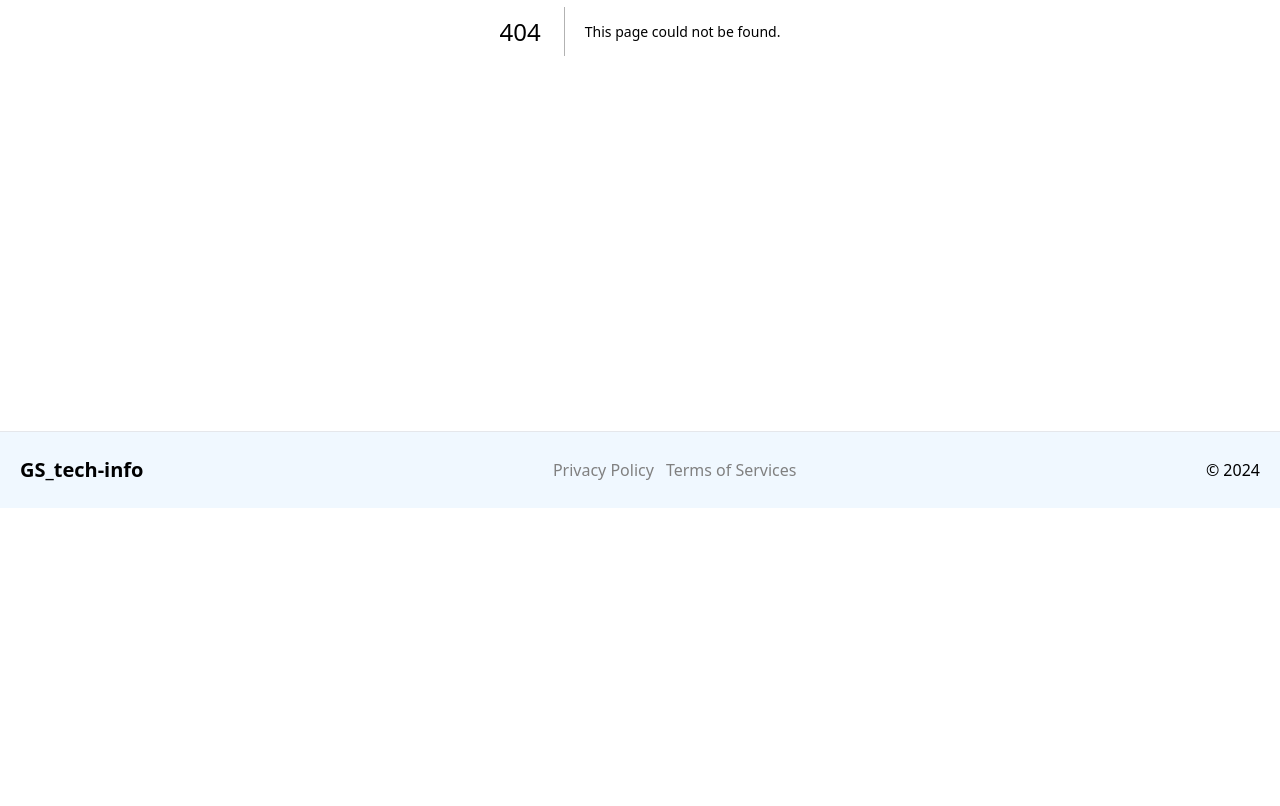
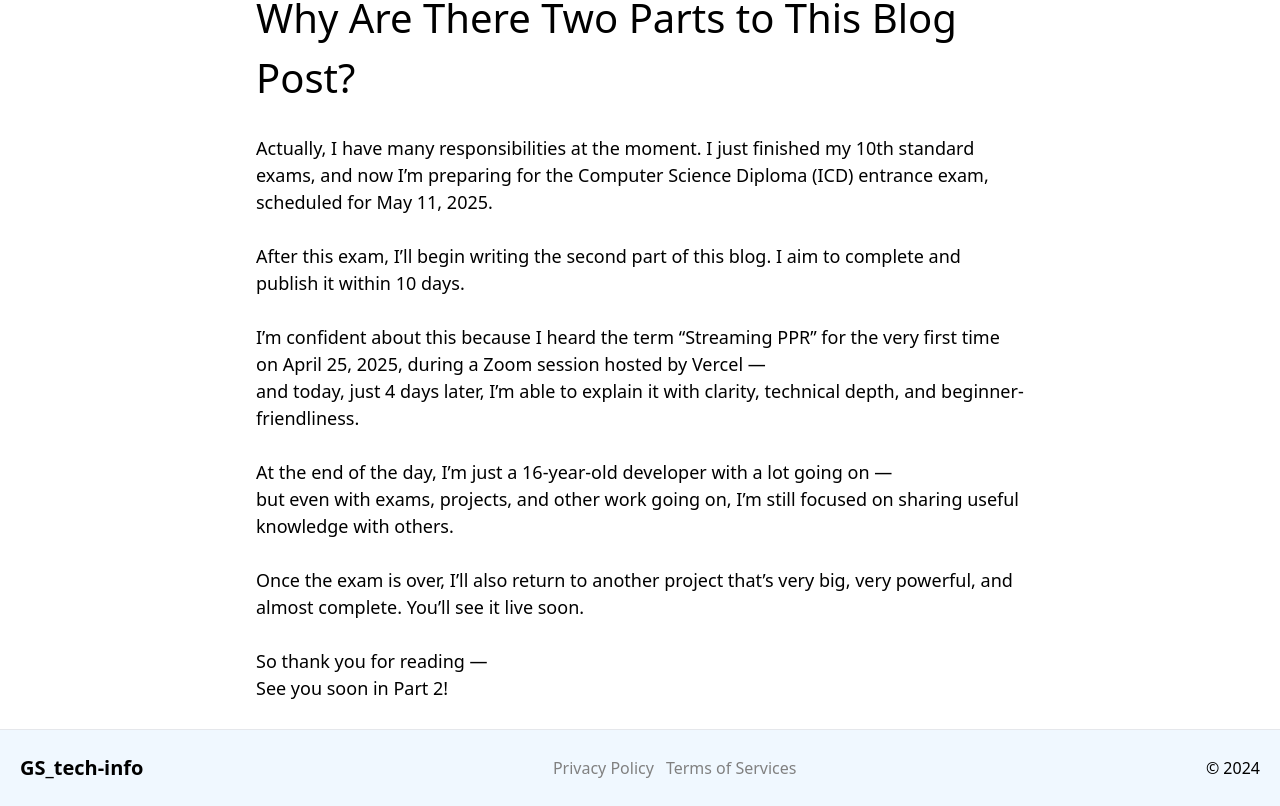
Before and after one commit to GS-719/GS_tech_info, a Next.js app: page /conclusion/WhyThisBlogIsInTwoParts in a window 1280 px wide. Before the commit this address had no page. Shown: the part 440-1246 px from the top of the page. Before the commit the page ends 948 px from the top, so only its background shows below. Built offline with nearby package versions, Linux system fonts and the light colour scheme.

Commit message:
Create page.tsx

```diff
--- /dev/null
+++ b/src/app/conclusion/WhyThisBlogIsInTwoParts/page.tsx
@@ -0,0 +1,30 @@
+import React from 'react'
+import "@/styles/Blog.css"
+import Banner from '@/Components/Banner'
+
+const page = () => {
+    return (
+        <>
+            {<Banner Title="Why Are There Two Parts to This Blog Post?" />}
+            <div className='Main'>
+                <div className='gridContainer'>
+                    <div className='gridItem'>1</div>
+                    <div className='gridItem main_content'>
+                        <div>
+                            <br /><h1>Why Are There Two Parts to This Blog Post?</h1> <br />
+                            <p>Actually, I have many responsibilities at the moment. I just finished my 10th standard exams, and now I’m preparing for the Computer Science Diploma (ICD) entrance exam, scheduled for May 11, 2025.</p> <br />
+                            <p>After this exam, I’ll begin writing the second part of this blog. I aim to complete and publish it within 10 days.</p> <br />
+                            <p>I’m confident about this because I heard the term “Streaming PPR” for the very first time on April 25, 2025, during a Zoom session hosted by Vercel — < br /> and today, just 4 days later, I’m able to explain it with clarity, technical depth, and beginner-friendliness.</p> <br />
+                            <p>At the end of the day, I’m just a 16-year-old developer with a lot going on — <br /> but even with exams, projects, and other work going on, I’m still focused on sharing useful knowledge with others.</p> <br />
+                            <p>Once the exam is over, I’ll also return to another project that’s very big, very powerful, and almost complete. You’ll see it live soon.</p> <br />
+                            <p>So thank you for reading — <br /> See you soon in Part 2! </p> <br />
+                        </div>
+                    </div>
+                    <div className='gridItem'>2</div>
+                </div>
+            </div>
+        </>
+    )
+}
+
+export default page
```
